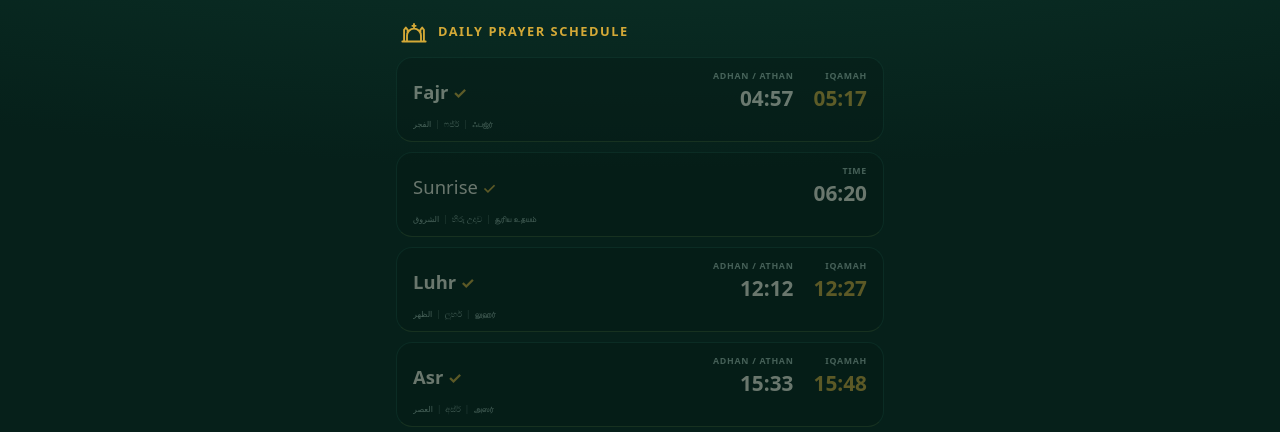
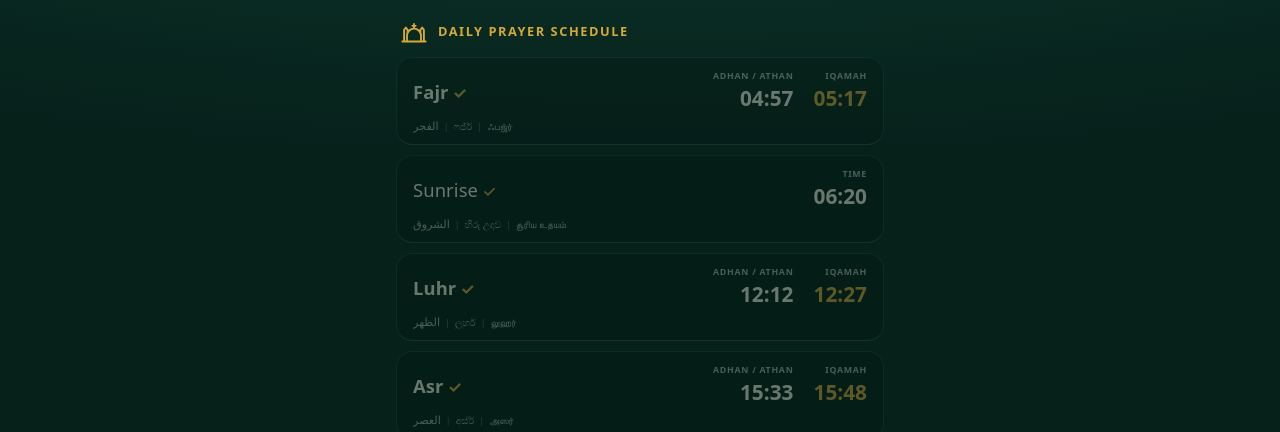
Before and after one commit to DevArafath/TJM_PrayerTime, a plain HTML site: page index.html in a window 1280 px wide. Shown: the part 311-743 px from the top of the page. Drawn offline with Linux system fonts and the light colour scheme.

Commit message:
Font Size Adjust

```diff
--- a/style.css
+++ b/style.css
@@ -37,9 +37,9 @@ h1{font:600 1rem Georgia,"Iowan Old Style",serif;letter-spacing:.02em;color:var(
 .sun .t1{grid-column:3}
 .sun b{font-weight:500}
 .sub{grid-column:1/-1;grid-row:2;display:flex;flex-wrap:nowrap;align-items:baseline;gap:.5em;margin-top:6px;
- white-space:nowrap;overflow:hidden;font-size:.50rem;color:var(--mute)}
+ white-space:nowrap;overflow:hidden;font-size:.60rem;color:var(--mute)}
 .sub i{font-style:normal;opacity:.45}
-.sub span[lang=ar]{font-size:.50rem}
+.sub span[lang=ar]{font-size:.70rem}
 
 .card.done{opacity:.42}
 .card.done b::after{content:" ✓";color:var(--gold);font-size:1rem}
```
